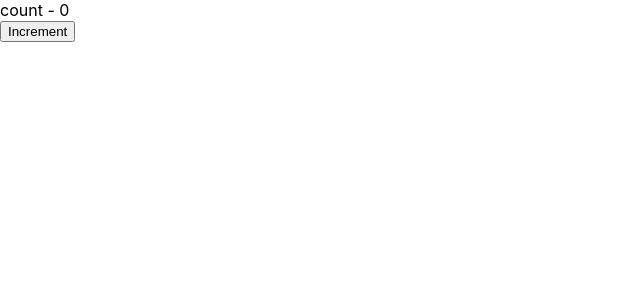
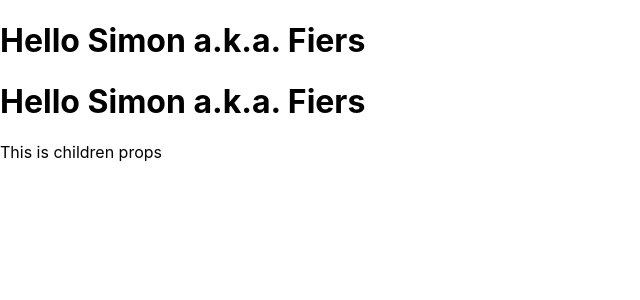
Before and after one commit to sfiers/ReactJS, a React (Create React App) app: page / in a window 1280 px wide. Shown: the top 300 px of the page, without its empty margins (0-640 px from the left). Built offline with nearby package versions, Linux system fonts and the light colour scheme.

Commit message:
12 Destructuring props and state

```diff
--- a/src/components/App.js
+++ b/src/components/App.js
@@ -17,8 +17,13 @@ function App() {
         {/* <FuncionClick/> */}
         {/* <EventBind/> */}
         {/* <ClassClick/> */}
-
-        <Counter/>
+        <Welcome name='Simon' heroName='Fiers'>
+          <p> This is children props</p>
+        </Welcome>
+        <Greet name='Simon' heroName='Fiers'>
+          <p> This is children props</p>
+        </Greet>
+        {/* <Counter/> */}
         {/* </Greet> */}
         {/* <Message/> */}
         {/* <Welcome name='Simon' heroname='Fiers'>
--- a/src/components/Greet.js
+++ b/src/components/Greet.js
@@ -1,10 +1,11 @@
 import React from "react"
 
 const Greet = (props) => {
+    const {name, heroName, children} = props
     return (
         <div>
-            <h1> Hello {props.name} a.k.a. {props.heroname} </h1>
-            {props.children}
+            <h1> Hello {name} a.k.a. {heroName} </h1>
+            {children}
         </div>
     )
 }
--- a/src/components/Welcome.js
+++ b/src/components/Welcome.js
@@ -2,8 +2,9 @@ import React, {Component} from "react"
 
 class Welcome extends Component {
     render() {
+        const {name, heroName} = this.props
         return (
-            <h1>Hello {this.props.name} a.k.a. {this.props.heroname}</h1>
+            <h1>Hello {name} a.k.a. {heroName}</h1>
             // {this.props.children}
         )
     }
```
